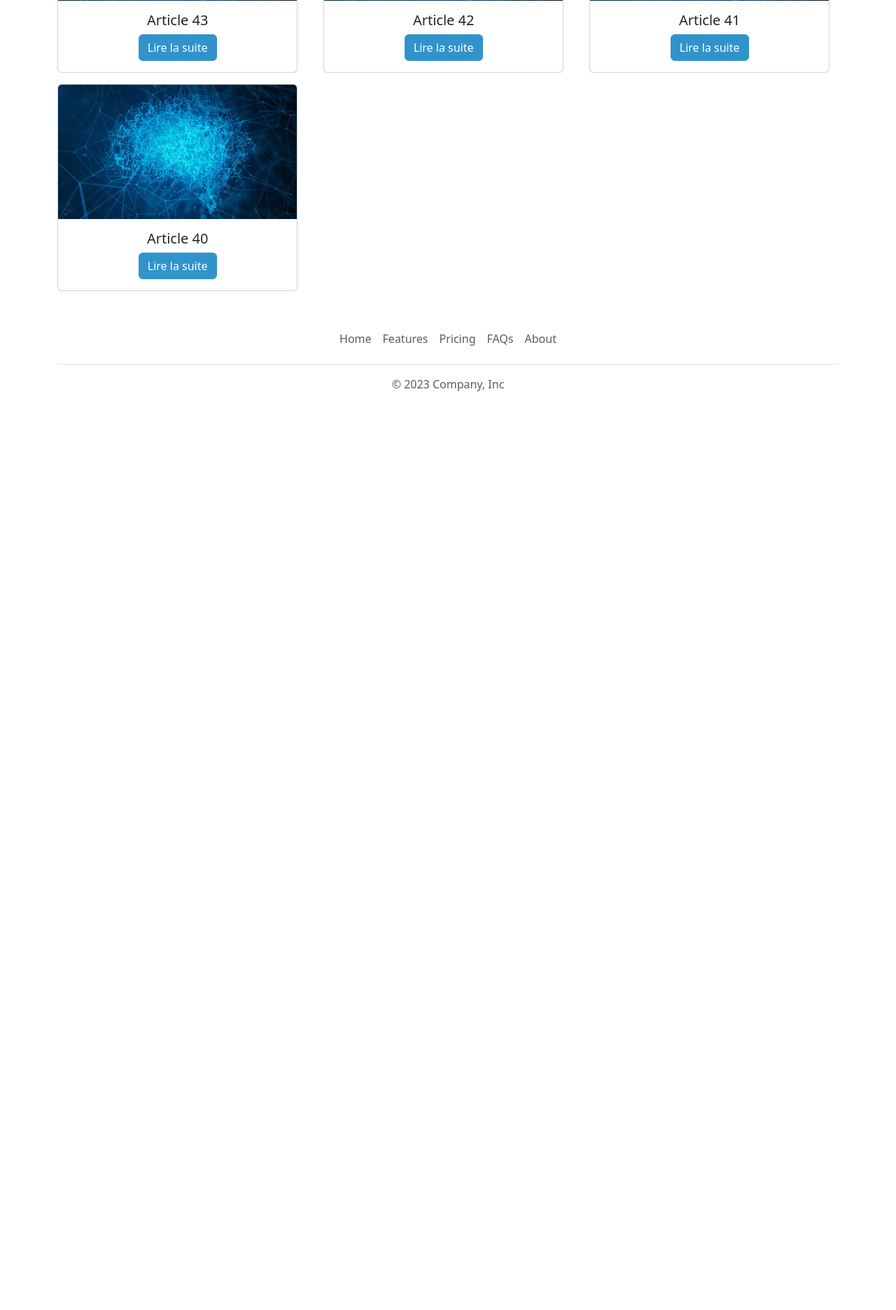
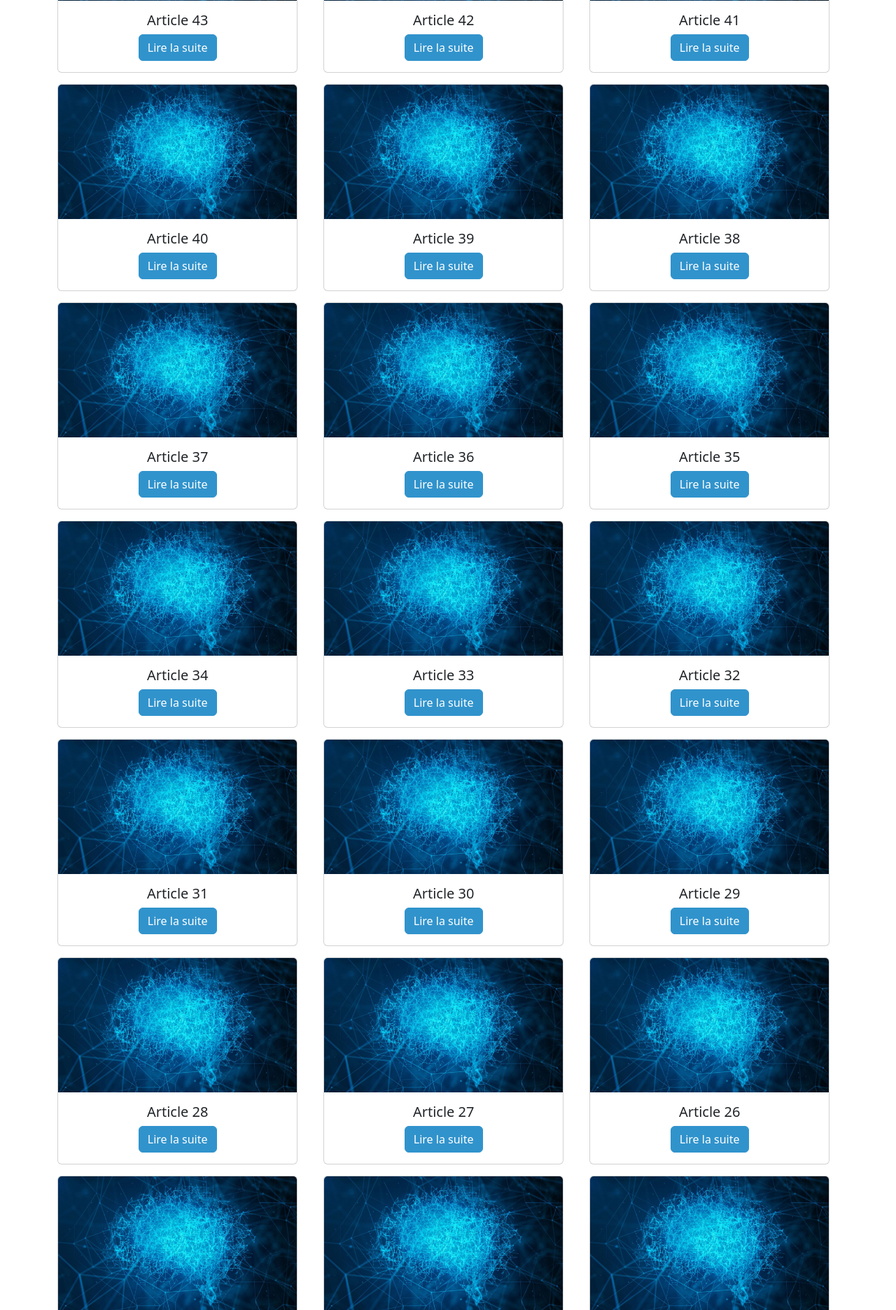
Before and after one commit to LordJeffta/TechTrendz, a PHP site: page /actualites.php in a window 1280 px wide. Shown: the part 1317-3189 px from the top of the page at 70% size. Before the commit the page ends 1876 px from the top, so only its background shows below. Run offline with PHP 8.4, Linux system fonts and the light colour scheme; data comes from the database, SQL or seed files in the repository.

Commit message:
Finish actualites

```diff
--- a/actualites.php
+++ b/actualites.php
@@ -5,135 +5,32 @@ require_once __DIR__ . "/lib/article.php";
 require_once __DIR__ . "/templates/header.php";
 
 // @todo On doit appeler getArticale pour récupérer les articles et faire une boucle pour les afficher
-// $articles = getArticles($pdo);
+$articles = getArticles($pdo);
 
 ?>
 
 <h1>TechTrendz Actualités</h1>
-<?php
 
-
-?>
 <div class="row text-center">
-
-    <div class="col-md-4 my-2 d-flex">
-        <div class="card">
-            <img src="/uploads/articles/3-devops.png" class="card-img-top" alt="Les meilleurs outils DevOps">
-            <div class="card-body">
-                <h5 class="card-title">Les meilleurs outils DevOps</h5>
-                <a href="actualite.php?id=52" class="btn btn-primary">Lire la suite</a>
+    <?php
+    foreach ($articles as $article) {
+        if ($article["image"] === null) {
+            $article["image"] = "/assets/images/default-article.jpg";
+        } else {
+            $article["image"] = "/uploads/articles/" . $article["image"];
+        }
+        echo "<div class=\"col-md-4 my-2 d-flex\">
+        <div class=\"card\">
+            <img src=\"" . $article["image"] . "\" class=\"card-img-top\" alt=\"" . $article["title"] . "\">
+            <div class=\"card-body\">
+                <h5 class=\"card-title\">" . $article["title"] . "</h5>
+                <a href=\"actualite.php?id=" . $article["id"] . "\" class=\"btn btn-primary\">Lire la suite</a>
             </div>
         </div>
-    </div>
-    <div class="col-md-4 my-2 d-flex">
-        <div class="card">
-            <img src="/uploads/articles/2-react-vs-react-native.jpg" class="card-img-top" alt="React Natives : Quelles différences par rapport à React">
-            <div class="card-body">
-                <h5 class="card-title">React Natives : Quelles différences par rapport à React</h5>
-                <a href="actualite.php?id=51" class="btn btn-primary">Lire la suite</a>
-            </div>
-        </div>
-    </div>
-    <div class="col-md-4 my-2 d-flex">
-        <div class="card">
-            <img src="/uploads/articles/1-php-vs-python.jpg" class="card-img-top" alt="PHP ou Python ?">
-            <div class="card-body">
-                <h5 class="card-title">PHP ou Python ?</h5>
-                <a href="actualite.php?id=50" class="btn btn-primary">Lire la suite</a>
-            </div>
-        </div>
-    </div>
-    <div class="col-md-4 my-2 d-flex">
-        <div class="card">
-            <img src="/assets/images/default-article.jpg" class="card-img-top" alt="Article 49">
-            <div class="card-body">
-                <h5 class="card-title">Article 49</h5>
-                <a href="actualite.php?id=49" class="btn btn-primary">Lire la suite</a>
-            </div>
-        </div>
-    </div>
-    <div class="col-md-4 my-2 d-flex">
-        <div class="card">
-            <img src="/assets/images/default-article.jpg" class="card-img-top" alt="Article 48">
-            <div class="card-body">
-                <h5 class="card-title">Article 48</h5>
-                <a href="actualite.php?id=48" class="btn btn-primary">Lire la suite</a>
-            </div>
-        </div>
-    </div>
-    <div class="col-md-4 my-2 d-flex">
-        <div class="card">
-            <img src="/assets/images/default-article.jpg" class="card-img-top" alt="Article 47">
-            <div class="card-body">
-                <h5 class="card-title">Article 47</h5>
-                <a href="actualite.php?id=47" class="btn btn-primary">Lire la suite</a>
-            </div>
-        </div>
-    </div>
-    <div class="col-md-4 my-2 d-flex">
-        <div class="card">
-            <img src="/assets/images/default-article.jpg" class="card-img-top" alt="Article 46">
-            <div class="card-body">
-                <h5 class="card-title">Article 46</h5>
-                <a href="actualite.php?id=46" class="btn btn-primary">Lire la suite</a>
-            </div>
-        </div>
-    </div>
-    <div class="col-md-4 my-2 d-flex">
-        <div class="card">
-            <img src="/assets/images/default-article.jpg" class="card-img-top" alt="Article 45">
-            <div class="card-body">
-                <h5 class="card-title">Article 45</h5>
-                <a href="actualite.php?id=45" class="btn btn-primary">Lire la suite</a>
-            </div>
-        </div>
-    </div>
-    <div class="col-md-4 my-2 d-flex">
-        <div class="card">
-            <img src="/assets/images/default-article.jpg" class="card-img-top" alt="Article 44">
-            <div class="card-body">
-                <h5 class="card-title">Article 44</h5>
-                <a href="actualite.php?id=44" class="btn btn-primary">Lire la suite</a>
-            </div>
-        </div>
-    </div>
-    <div class="col-md-4 my-2 d-flex">
-        <div class="card">
-            <img src="/assets/images/default-article.jpg" class="card-img-top" alt="Article 43">
-            <div class="card-body">
-                <h5 class="card-title">Article 43</h5>
-                <a href="actualite.php?id=43" class="btn btn-primary">Lire la suite</a>
-            </div>
-        </div>
-    </div>
-    <div class="col-md-4 my-2 d-flex">
-        <div class="card">
-            <img src="/assets/images/default-article.jpg" class="card-img-top" alt="Article 42">
-            <div class="card-body">
-                <h5 class="card-title">Article 42</h5>
-                <a href="actualite.php?id=42" class="btn btn-primary">Lire la suite</a>
-            </div>
-        </div>
-    </div>
-    <div class="col-md-4 my-2 d-flex">
-        <div class="card">
-            <img src="/assets/images/default-article.jpg" class="card-img-top" alt="Article 41">
-            <div class="card-body">
-                <h5 class="card-title">Article 41</h5>
-                <a href="actualite.php?id=41" class="btn btn-primary">Lire la suite</a>
-            </div>
-        </div>
-    </div>
-    <div class="col-md-4 my-2 d-flex">
-        <div class="card">
-            <img src="/assets/images/default-article.jpg" class="card-img-top" alt="Article 40">
-            <div class="card-body">
-                <h5 class="card-title">Article 40</h5>
-                <a href="actualite.php?id=40" class="btn btn-primary">Lire la suite</a>
-            </div>
-        </div>
-    </div>
+    </div>";
+    }
 
+    ?>
 </div>
 
 <?php require_once __DIR__ . "/templates/footer.php"; ?>
--- a/lib/article.php
+++ b/lib/article.php
@@ -10,15 +10,9 @@ function getArticleById(PDO $pdo, int $id): array|bool
 
 function getArticles(PDO $pdo, int $limit = null, int $page = null): array|bool
 {
-
-    /*
-        @todo faire la requête de récupération des articles
-        La requête sera différente selon les paramètres passés, commencer par le BASE de base
-    */
-
-    //$query->execute();
-    //$result = $query->fetchAll(PDO::FETCH_ASSOC);
-    //return $result;
+    $query = $pdo->prepare("SELECT * FROM articles order by id DESC;");
+    $query->execute();
+    return $query->fetchAll(PDO::FETCH_ASSOC);
 }
 
 function getTotalArticles(PDO $pdo): int|bool
```
Also changed, not shown: README.md.
